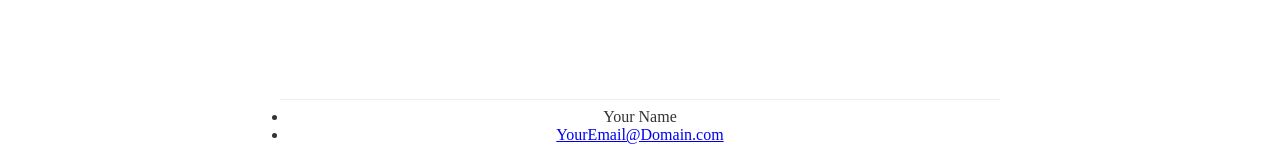
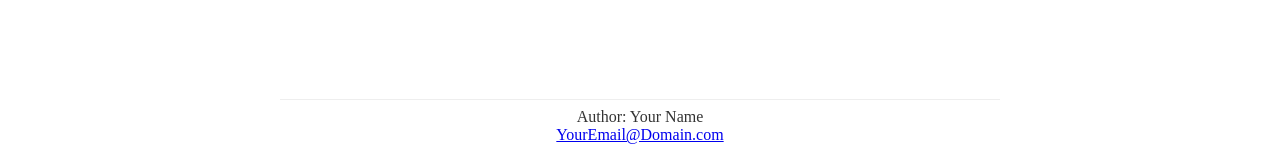
Before and after one commit to mathiasgam/jekyll-theme, a Jekyll site: the page built from index.md, in a window 1280 px wide. Shown: the part 748-897 px from the top of the page. Built offline with Jekyll 4.4.1, drawn with Linux system fonts in a browser that asks for light colours; our own code applies the rules of GitHub Pages for plain Markdown files.

Commit message:
add social links based on minima jekyll theme

```diff
--- a/_config.yml
+++ b/_config.yml
@@ -6,12 +6,14 @@ description: "This is a simple example page using my own jekyll theme."
 baseurl: ""
 url: "https://mathiasgam.github.io/jekyll-theme/"
 
-social-links:
-  github: jekyll
-  facebook: jekyll
-  linkedin: jekyll
-
 # remote_theme: mathiasgam/jekyll-theme
 
 plugins:
   - jekyll-seo-tag
+
+# social-links:
+#   - { platform: facebook, user_url: ""}
+#   - { platform: github, user_url: "" }
+#   - { platform: gitlab, user_url: "" }
+#   - { platform: google_scholar, user_url: "" }
+#   - { platform: linkedin, user_url: "" }
--- a/_includes/footer.html
+++ b/_includes/footer.html
@@ -1,12 +1,15 @@
 <footer class="footer" style="text-align: center;">
-    {{ if site.author }}
-    <ul>
-        {{ if site.author.name }}
-        <li>{{ site.author.name }}</li>
-        {{ endif }}
-        {{ if site.author.email }}
+    {% if site.author %}
+    <ul class="contact-list">
+        {% if site.author.name %}
+        <li>Author: {{ site.author.name }}</li>
+        {% endif %}
+        {% if site.author.email and site.author.email != ''%}
         <li><a href="mailto:{{ site.author.email }}">{{ site.author.email }}</a></li>
-        {{ endif }}
+        {% endif %}
     </ul>
-    {{ endif }}
+    {% endif %}
+    {% if site.social-links %}
+    {% include social.html %}
+    {% endif %}
 </footer>
--- /dev/null
+++ b/_includes/social.html
@@ -0,0 +1,5 @@
+<ul class="social-media-list">
+    {%- for entry in site.social-links -%}
+        {%- include social-item.html item = entry -%}
+    {%- endfor -%}
+</ul>
--- /dev/null
+++ b/_includes/svg-symbol.html
@@ -0,0 +1,3 @@
+<symbol id="{{ include.key }}" fill-rule="evenodd" clip-rule="evenodd" stroke-linejoin="round" stroke-miterlimit="1.414" viewBox="0 0 16 16">
+    {%- include social-icons/{{ include.key }}.svg -%}
+</symbol>
--- a/_sass/style.scss
+++ b/_sass/style.scss
@@ -22,11 +22,38 @@ html, body {
     z-index: 1;
     padding: 8px;
 }
+
 .main {
     grid-area: main;
     background-color: white;
     color: $primary;
     padding: 8px 8px;
+}
+
+/**
+ * Icons
+ */
+
+.orange {
+    color: #f66a0a;
+}
+
+.grey {
+    color: #828282;
+}
+
+.svg-icon {
+    width: 1.25em;
+    height: 1.25em;
+    display: inline-block;
+    fill: currentColor;
+    vertical-align: text-bottom;
+}
+
+.contact-list,
+.social-media-list {
+  list-style: none;
+  margin-left: 0;
 }
 
 .grid-container {
```
Also changed, not shown: _includes/social-item.html (added, +7 -0 lines), assets/social-icons.liquid (added, +10 -0 lines), _includes/social-icons/facebook.svg (added), _includes/social-icons/github.svg (added), _includes/social-icons/gitlab.svg (added), _includes/social-icons/google_scholar.svg (added), _includes/social-icons/linkedin.svg (added).
